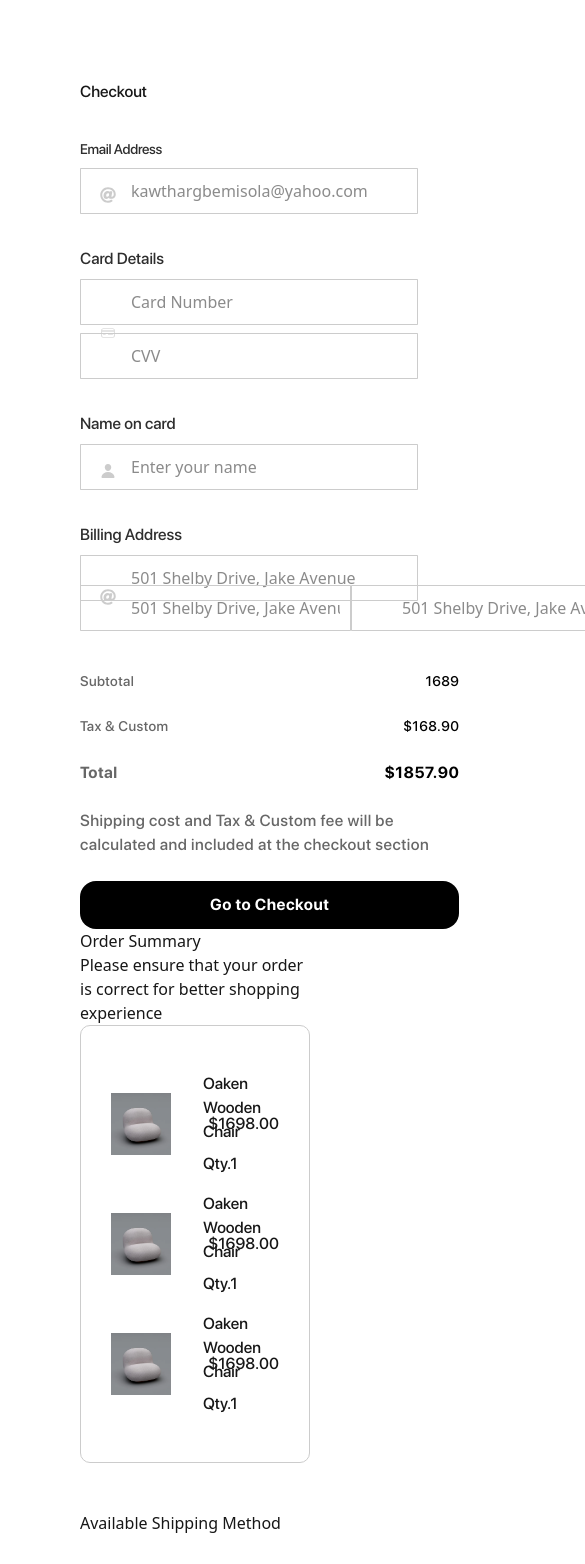
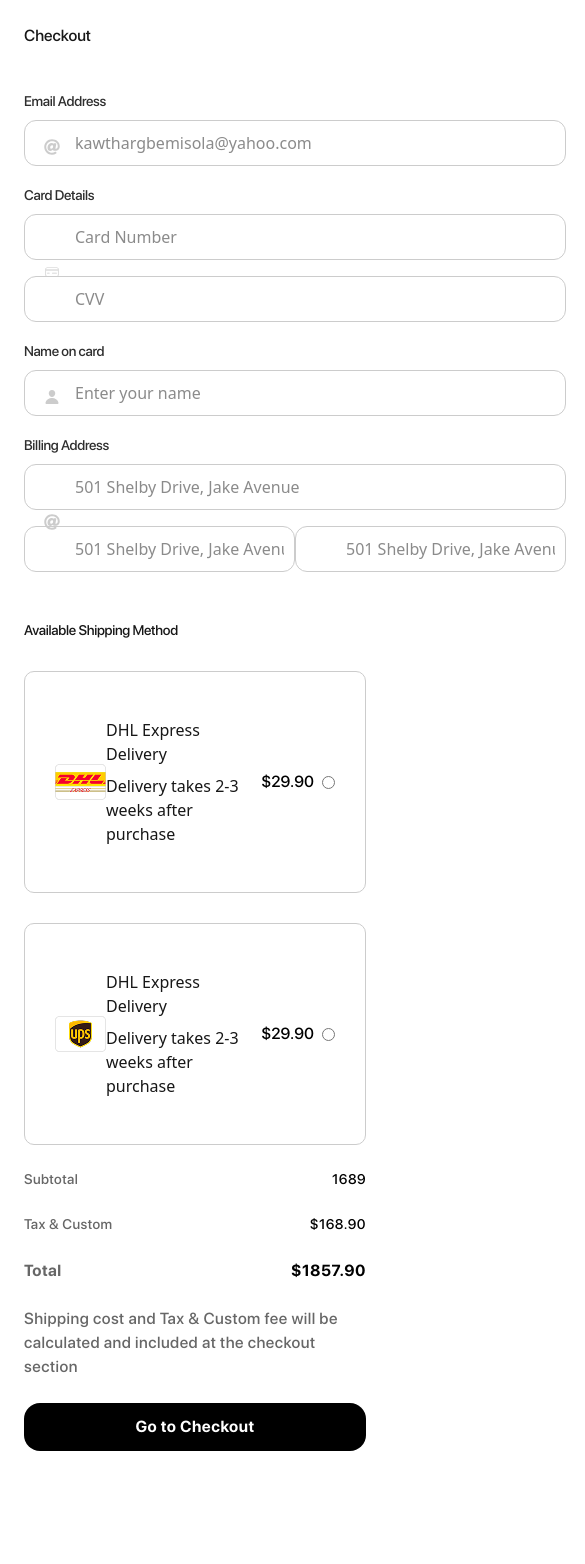
Before and after one commit to Goksyfresh/oaken, a Next.js app: page /checkout in a window 390 px wide. Shown: the top 1564 px of the page, 585 px wide, since content can reach past the window. After the commit the page ends 1475 px from the top, so only its background shows below. Built offline with nearby package versions, Linux system fonts and the light colour scheme.

Commit message:
text anim

```diff
--- a/app/checkout/page.tsx
+++ b/app/checkout/page.tsx
@@ -9,50 +9,55 @@ import upsLogo from '../../public/images/ups.png'
 
 const CheckoutPage = () => {
   return (
-    <div className='p-14' style={{padding:"80px"}}>
+    <div className='lg:p-14 p-6'
+    //  style={{padding:"80px"}}
+     >
          <p className='lg:text-[30px] font-sfProMd mb-4'>Checkout</p>
         <p className='hidden lg:block font-sfProMd lg:text-[18px]'>Complete your purchase item by providing your payment details</p>
         <div className='flex lg:flex-row flex-col items-start justify-between'>
-<div className='flex w-[542px] flex-col gap-4'>
-    <div className='mt-4'>
+<div className='flex w-[542px] flex-col items-start gap-10'>
+    <div>
+ <div className='lg:mt-12 mt-6'>
         <label className='font-sfProMd text-[14px] [--letter-spacing:-0.02em] lg:[--letter-spacing:0.00em] lg:text-[16px] text-[#2e2e2e]' style={{letterSpacing:'var(--letter-spacing)'}}>Email Address</label><br/>
         <div className='relative'>
             <span style={{position:'absolute', top:"50%", left:"20px", transform:'translateY("-50%")'}}><FaAt color="#cccccc" /></span>
- <input type="email" placeholder='kawthargbemisola@yahoo.com' className='p-2 mt-2 pl-8 w-[338px] lg:w-[542px]' style={{border:'1px solid #cccccc', borderRadius:'0.8px', padding:'10px 10px 10px 50px', marginTop:"8px"}}/>
+ <input type="email" placeholder='kawthargbemisola@yahoo.com' className='p-2 mt-2 pl-8 w-full lg:w-[542px] rounded-xl' style={{border:'1px solid #cccccc', padding:'10px 10px 10px 50px', marginTop:"8px"}}/>
         </div>
 
     </div>
      <div className='mt-4'>
-        <label className='font-sfProMd lg:text-[16px] text-[#2e2e2e]'>Card Details</label><br/>
+        <label className='font-sfProMd text-[14px] [--letter-spacing:-0.02em] lg:[--letter-spacing:0.00em] lg:text-[16px] text-[#2e2e2e]' style={{letterSpacing:'var(--letter-spacing)'}}>Card Details</label><br/>
         <div className='relative flex flex-col lg:flex-row'>
             <span style={{position:'absolute', top:"50%", left:"20px", transform:'translateY("-50%")'}}><CiCreditCard1 color="#cccccc" /></span>
- <input type="number" placeholder='Card Number' className='p-2 mt-2 pl-10 w-[338px] lg:w-[542px]' style={{border:'1px solid #cccccc', borderRadius:'0.8px', padding:'10px 10px 10px 50px', marginTop:"8px"}}/>
-  <input type="email" placeholder='CVV' className='p-2 mt-2 pl-10 w-[338px] lg:w-[542px]' style={{border:'1px solid #cccccc', borderRadius:'0.8px', padding:'10px 10px 10px 50px', marginTop:"8px"}}/>
+ <input type="number" placeholder='Card Number' className='p-2 mt-2 pl-10 w-full lg:w-[480px] rounded-xl' style={{border:'1px solid #cccccc', padding:'10px 10px 10px 50px', marginTop:"8px"}}/>
+  <input type="email" placeholder='CVV' className='p-2 pl-10 w-full lg:w-[42px] rounded-xl mt-4' style={{border:'1px solid #cccccc', padding:'10px 10px 10px 50px'}}/>
         </div>
 
     </div>
      <div className='mt-4'>
-        <label className='font-sfProMd lg:text-[16px] text-[#2e2e2e]'>Name on card</label><br/>
+        <label className='font-sfProMd text-[14px] [--letter-spacing:-0.02em] lg:[--letter-spacing:0.00em] lg:text-[16px] text-[#2e2e2e]' style={{letterSpacing:'var(--letter-spacing)'}}>Name on card</label><br/>
         <div className='relative'>
             <span style={{position:'absolute', top:"50%", left:"20px", transform:'translateY("-50%")'}}><IoPerson color="#cccccc" /></span>
- <input type="email" placeholder='Enter your name' className='p-2 mt-2 pl-10 w-[338px] lg:w-[542px]' style={{border:'1px solid #cccccc',borderRadius:'0.8px', padding:'10px 10px 10px 50px', marginTop:"8px"}}/>
+ <input type="email" placeholder='Enter your name' className='p-2 mt-2 pl-10 w-full lg:w-[542px] rounded-xl' style={{border:'1px solid #cccccc', padding:'10px 10px 10px 50px', marginTop:"8px"}}/>
         </div>
 
     </div>
      <div className='mt-4'>
-        <label className='font-sfProMd lg:text-[16px] text-[#2e2e2e]'>Billing Address</label><br/>
+        <label className='font-sfProMd text-[14px] [--letter-spacing:-0.02em] lg:[--letter-spacing:0.00em] lg:text-[16px] text-[#2e2e2e]' style={{letterSpacing:'var(--letter-spacing)'}}>Billing Address</label><br/>
         <div className='relative flex flex-col'>
             <span style={{position:'absolute', top:"50%", left:"20px", transform:'translateY("-50%")'}}><FaAt color="#cccccc" /></span>
- <input type="email" placeholder='501 Shelby Drive, Jake Avenue' className='p-2 mt-2 pl-10 w-[338px] lg:w-[542px]' style={{border:'1px solid #cccccc', borderRadius:'0.8px', padding:'10px 10px 10px 50px', marginTop:"8px"}}/>
- <div className='-mt-6'>
-    <input type="email" placeholder='501 Shelby Drive, Jake Avenue' className='p-2 mt-2 pl-10' style={{border:'1px solid #cccccc', width:"271px", borderRadius:'0.8px', padding:'10px 10px 10px 50px', marginTop:"8px"}}/>
-    <input type="email" placeholder='501 Shelby Drive, Jake Avenue' className='p-2 mt-2 pl-10' style={{border:'1px solid #cccccc', width:"271px", borderRadius:'0.8px', padding:'10px 10px 10px 50px', marginTop:"8px"}}/>
+ <input type="email" placeholder='501 Shelby Drive, Jake Avenue' className='p-2 mt-2 pl-10 w-full lg:w-[542px] rounded-xl' style={{border:'1px solid #cccccc', padding:'10px 10px 10px 50px', marginTop:"8px"}}/>
+ <div className='mt-4'>
+    <input type="email" placeholder='501 Shelby Drive, Jake Avenue' className='p-2 pl-10 rounded-xl' style={{border:'1px solid #cccccc', width:"271px", padding:'10px 10px 10px 50px'}}/>
+    <input type="email" placeholder='501 Shelby Drive, Jake Avenue' className='p-2 pl-10 rounded-xl' style={{border:'1px solid #cccccc', width:"271px", padding:'10px 10px 10px 50px'}}/>
  </div>
         </div>
 
 
     </div>
-     <div className='w-[70%]'>
+    </div>
+
+     <div className='lg:w-[70%] mt-10 hidden lg:block'>
           <div className='flex justify-between items-center my-6'>
             <p className='font-sfProMd text-[14px] lg:text-[16px] text-[#676767]' style={{letterSpacing:"0.03em"}}>Subtotal</p>
             <p className='font-sfProMd text-[14px] lg:text-[16px] text-black' style={{letterSpacing:"0.03em"}}>1689</p>
@@ -76,8 +81,9 @@ const CheckoutPage = () => {
 
 </div>
 <div>
-    <p>Order Summary</p>
-    <p>Please ensure that your order is correct for better shopping experience</p>
+    <div className='hidden lg:block'>
+    <p className='font-sfProB lg:text-[24px] text-[#2e2e2e] mb-4 ' style={{letterSpacing:'-0.01em'}}>Order Summary</p>
+    <p className='font-sfProMd text-[18px] text-[#676767] mb-6' style={{letterSpacing:"-0.01em"}}>Please ensure that your order is correct for better shopping experience</p>
     <div style={{border:"1px solid #cccccc", padding:"30px", borderRadius:"10px"}}>
     <div className='flex items-center justify-between my-4'>
         <div className='flex items-center gap-8'>
@@ -114,7 +120,8 @@ const CheckoutPage = () => {
     </div>
 
 </div>
- <p className='mt-12'>Available Shipping Method</p>
+</div>
+ <p className='mt-12 font-sfProMd text-[14px] lg:text-[18px] [--letter-spacing:-0.02em] lg:[--letter-spacing:-0.02em]' style={{letterSpacing:"var(--letter-spacing)"}}>Available Shipping Method</p>
      <div style={{border:"1px solid #cccccc", padding:"30px", borderRadius:"10px", marginTop:"30px"}}>
         <div className='flex items-center justify-between my-4'>
 <Image src={DhlLogo} width={51} height={36} alt=''/>
@@ -141,7 +148,25 @@ const CheckoutPage = () => {
 </div>
        </div>
       </div>
-<div></div>
+  <div className='lg:w-[70%] lg:hidden'>
+          <div className='flex justify-between items-center my-6'>
+            <p className='font-sfProMd text-[14px] lg:text-[16px] text-[#676767]' style={{letterSpacing:"0.03em"}}>Subtotal</p>
+            <p className='font-sfProMd text-[14px] lg:text-[16px] text-black' style={{letterSpacing:"0.03em"}}>1689</p>
+          </div>
+          <div className='flex justify-between items-center my-6'>
+            <p className='font-sfProMd text-[14px] lg:text-[16px] text-[#676767]' style={{letterSpacing:"0.03em"}}>Tax & Custom</p>
+            <p className='font-sfProMd text-[14px] lg:text-[16px] text-black' style={{letterSpacing:"0.03em"}}>$168.90</p>
+          </div>
+
+          <div className='flex justify-between items-center my-6'>
+            <p className='font-sfProB text-[16px] lg:text-[16px] text-[#676767]' style={{letterSpacing:"0.03em"}}>Total</p>
+            <p className='font-sfProB text-[16px] lg:text-[15px] text-black' style={{letterSpacing:"0.03em"}}>$1857.90</p>
+          </div>
+<p className='font-sfProMd text-[16px] text-[#676767] my-6' style={{letterSpacing:"0.03em"}}>Shipping cost and Tax & Custom fee will be calculated and included at the checkout section</p>
+          <button className='w-full bg-black rounded-2xl text-white font-sfProB text-[16px] lg:text-[16px] py-3 hover:bg-gray-800 transition-colors' style={{letterSpacing:"0.03em"}}>
+            Go to Checkout
+          </button>
+        </div>
         </div>
 
        </div>
--- a/app/globals.css
+++ b/app/globals.css
@@ -36,3 +36,11 @@ body {
   background: var(--background);
   color: var(--foreground);
 }
+html {
+  scrollbar-width: none; /* Firefox */
+  -ms-overflow-style: none; /* IE / Edge */
+}
+
+html::-webkit-scrollbar {
+  display: none; /* Chrome, Safari, Opera */
+}
--- a/app/page.tsx
+++ b/app/page.tsx
@@ -1,11 +1,35 @@
+"use client"
 import CollectionSection from "@/features/home/collectionSection";
 import FaqSection from "@/features/home/faqSection";
 import FooterSection from "@/features/home/footerSection";
 import HeroSection from "@/features/home/heroSection";
 import ProcessSection from "@/features/home/processSection";
+import gsap from "gsap";
+import { SplitText } from "gsap/all";
+import { ScrollTrigger } from "gsap/all";
+gsap.registerPlugin(ScrollTrigger, SplitText)
+import Lenis from "lenis";
 import Image from "next/image";
+import { useEffect } from "react";
 
 export default function Home() {
+  useEffect(()=>{
+ // Initialize a new Lenis instance for smooth scrolling
+const lenis = new Lenis();
+
+// Synchronize Lenis scrolling with GSAP's ScrollTrigger plugin
+lenis.on('scroll', ScrollTrigger.update);
+
+// Add Lenis's requestAnimationFrame (raf) method to GSAP's ticker
+// This ensures Lenis's smooth scroll animation updates on each GSAP tick
+gsap.ticker.add((time) => {
+  lenis.raf(time * 1000); // Convert time from seconds to milliseconds
+});
+
+// Disable lag smoothing in GSAP to prevent any delay in scroll animations
+gsap.ticker.lagSmoothing(0);
+  },[])
+
   return (
    <>
    <HeroSection/>
--- a/components/faqReusable.tsx
+++ b/components/faqReusable.tsx
@@ -1,6 +1,7 @@
 "use client"
 import React, { useState } from "react";
 import { FaPlus } from "react-icons/fa6";
+import { IoIosClose } from "react-icons/io";
 type faq = {
   text: string;
   description: string;
@@ -20,7 +21,12 @@ const FaqReusable = ({ text, description }: faq) => {
         >
           {text}
         </p>
-        <FaPlus size={14} onClick={handleClick} />
+        <div onClick={handleClick}>
+ {showQuestion ? (
+        <IoIosClose size={20}/>)   :(<FaPlus size={14}/> )}
+
+        </div>
+
       </div>
       <div className="lg:flex items-end justify-end">
         {showQuestion && (
--- a/features/home/heroSection.tsx
+++ b/features/home/heroSection.tsx
@@ -1,20 +1,59 @@
 "use client";
-import React, { useState } from 'react'
+import React, { useRef, useState } from 'react'
 import Dropdown from "../../public/images/dropdown.png"
 import HeroImage1 from '../../public/images/hero1.png'
 import HeroImage2 from '../../public/images/hero2.png'
 import { MdArrowOutward } from "react-icons/md";
 import Image from 'next/image'
 import HamburgerMenu from '@/components/hamburgerMenu';
+import { useGSAP } from '@gsap/react';
+import gsap from 'gsap';
+import { ScrollTrigger, SplitText } from 'gsap/all';
+import { types } from 'util';
 
 const HeroSection = () => {
   const[modalOpen, setModalOpen]=useState<boolean>(false);
+  const aboutContainer = useRef<HTMLDivElement>(null)
   const handleModalOpen=()=>{
     setModalOpen(true);
   }
   const handleModalClose=()=>{
     setModalOpen(false);
   }
+  useGSAP(()=>{
+    const split = new SplitText('.about-text',{
+      type:"lines"
+    })
+     gsap.set(split.lines,{
+          opacity:0.7
+        })
+    ScrollTrigger.create({
+      trigger:aboutContainer.current,
+      start:"top 50%",
+      end:`+=${300}`,
+      scrub:1,
+      onUpdate:(self)=>{
+        const progress = self.progress
+        const totalLines = split.lines.length;
+
+      split.lines.forEach((line, index) => {
+        // each line gets its own reveal window
+        const lineProgress = gsap.utils.clamp(
+          0,
+          1,
+          progress * totalLines - index
+        );
+
+        gsap.to(line, {
+          opacity: gsap.utils.interpolate(0.2, 1, lineProgress),
+          duration: 0.2,
+          overwrite: true,
+        });
+      });
+    }
+      })
+
+  },[])
   return (
     <div className='lg:p-14 p-9 overflow-clip'>
       <nav className='flex items-center lg:items-start justify-between'>
@@ -67,9 +106,9 @@ const HeroSection = () => {
             <p className=' text-[20px] w-[580px] font-sfProMd text-end'>Oaken designs and crafts furniture from solid wood, guided by function, precision, and a commitment to longevity</p>
         </div>
       </div>
-      <div className='flex flex-col gap-2 mt-15 lg:mt-35'>
+      <div ref={aboutContainer} className='flex flex-col gap-2 mt-15 lg:mt-35'>
         <p className='uppercase text-[14px] lg:text-[24px] font-sfProMd' style={{letterSpacing:'-0.03em'}}>about</p>
-        <p className='text-[18px] lg:text-[42px] font-sfProMd lg:[--letter-spacing:-0.01em] [--letter-spacing:-0.05em]' style={{letterSpacing:"var(--letter-spacing)"}}>Oaken designs solid wood furniture defined by restraint, precision, and lasting quality. Established in 1946, the company continues to work with disciplined processes and material honesty to create pieces made to endure.</p>
+        <p className='about-text text-[18px] lg:text-[42px] font-sfProMd lg:[--letter-spacing:-0.01em] [--letter-spacing:-0.05em]' style={{letterSpacing:"var(--letter-spacing)"}}>Oaken designs solid wood furniture defined by restraint, precision, and lasting quality. Established in 1946, the company continues to work with disciplined processes and material honesty to create pieces made to endure.</p>
       </div>
     </div>
   )
--- a/package.json
+++ b/package.json
@@ -9,6 +9,10 @@
     "lint": "eslint"
   },
   "dependencies": {
+    "@gsap/react": "^2.1.2",
+    "gsap": "^3.14.2",
+    "lenis": "^1.3.17",
+    "lucide-react": "^0.563.0",
     "next": "16.1.6",
     "react": "19.2.3",
     "react-dom": "19.2.3",
```
Also changed, not shown: 1 other file (tests, documents, lock files or other folders).
